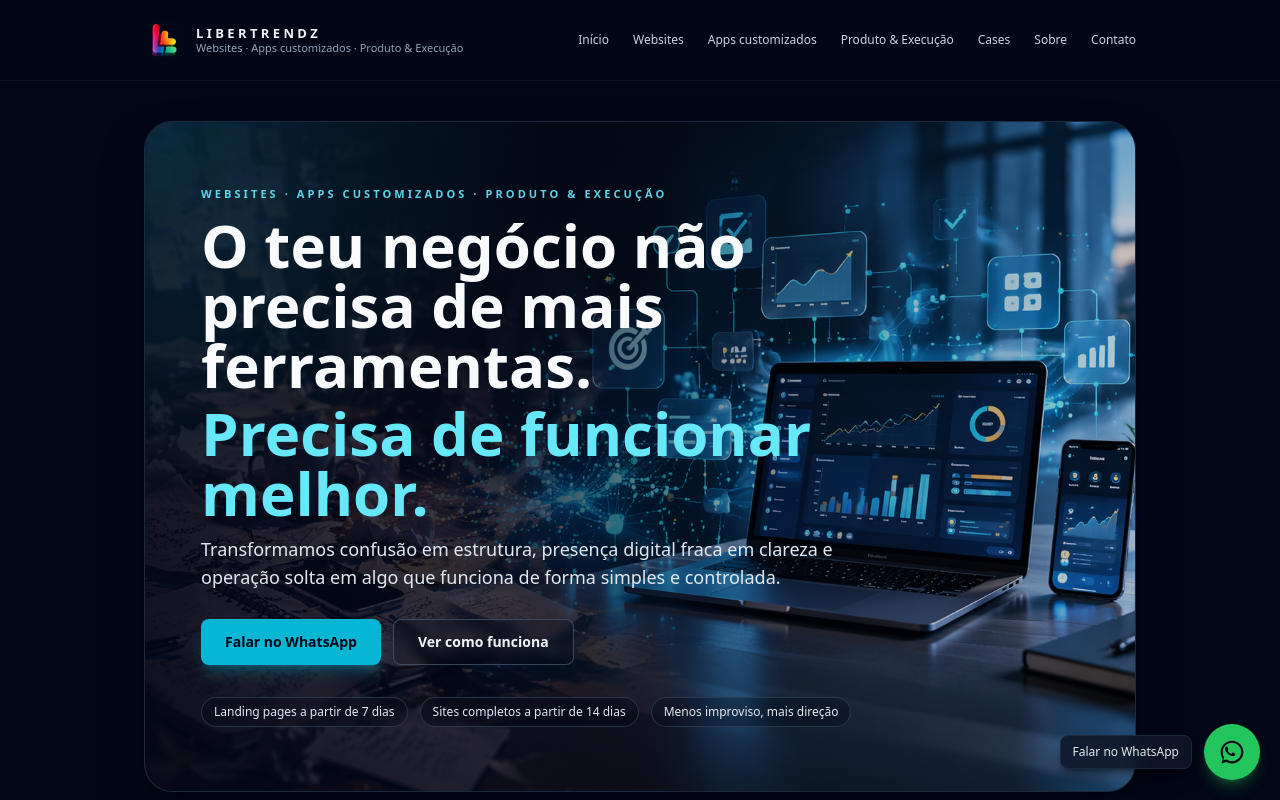
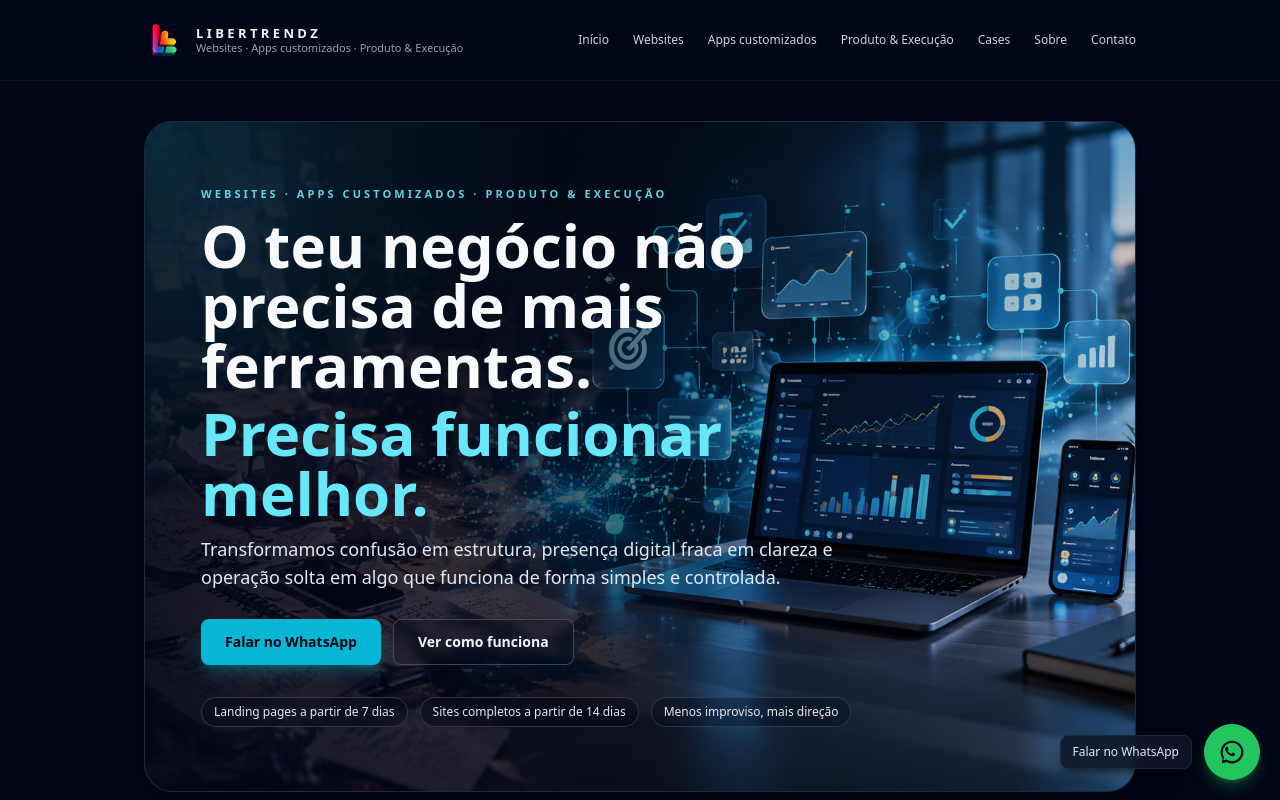
Before and after one commit to libertrendz/libertrendz-site, a Next.js app: page / in a window 1280 px wide. Shown: the top 800 px of the page. Built offline with nearby package versions, Linux system fonts and the light colour scheme.

Commit message:
Fix typo in heading text

```diff
--- a/app/page.tsx
+++ b/app/page.tsx
@@ -34,7 +34,7 @@ export default function HomePage() {
                 <h1 className="max-w-2xl text-3xl font-bold leading-tight md:text-5xl xl:text-6xl">
                   O teu negócio não precisa de mais ferramentas.
                   <span className="mt-2 block text-cyan-300">
-                    Precisa de funcionar melhor.
+                    Precisa funcionar melhor.
                   </span>
                 </h1>
 
```
